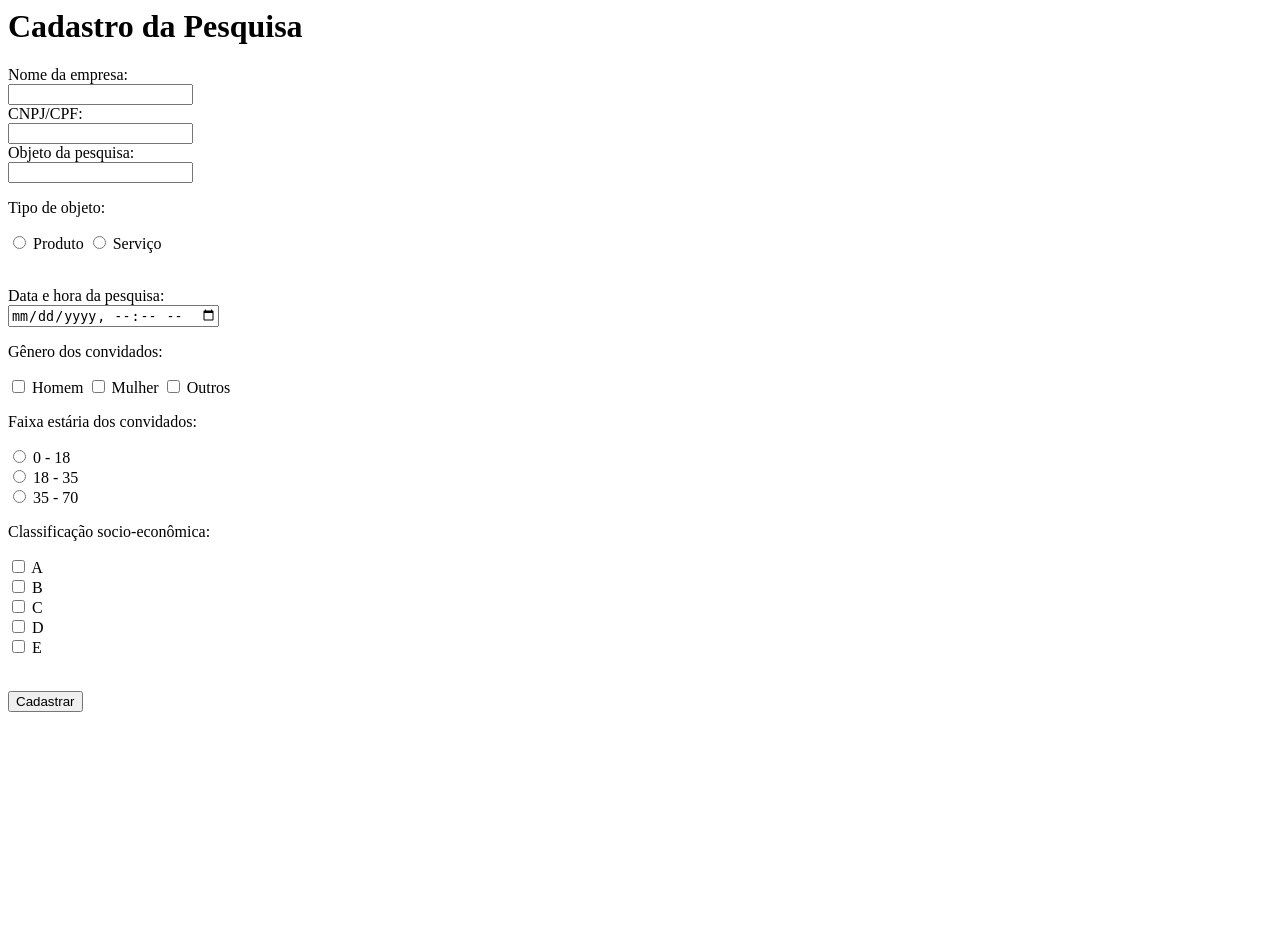
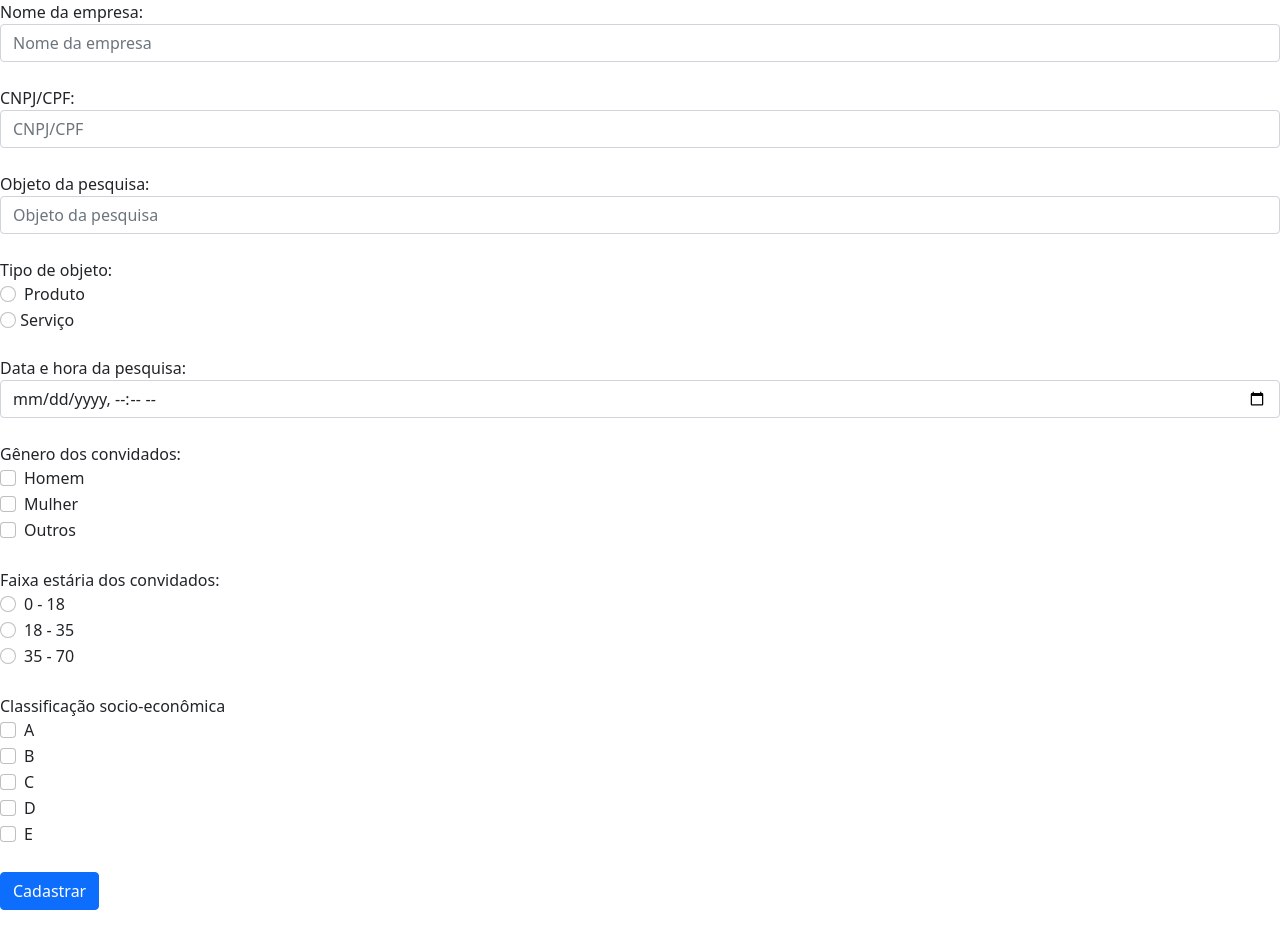
Before and after one commit to marcellass/Impactados_IMPESQ, a Flask app: page / in a window 1280 px wide. Before the commit the page ends 712 px from the top, so only its background shows below. Run offline with Flask 2, Linux system fonts and the light colour scheme.

Commit message:
Update cadastro_pesquisa.html

```diff
--- a/templates/cadastro_pesquisa.html
+++ b/templates/cadastro_pesquisa.html
@@ -1,76 +1,129 @@
 <html>
-    <body>
-        <h1> Cadastro da Pesquisa</h1>
+    <head>
+        <!-- Required meta tags -->
+        <meta charset="utf-8">
+        <meta name="viewport" content="width=device-width, initial-scale=1">
+
+        <!-- Bootstrap CSS -->
+        <link href="https://cdn.jsdelivr.net/npm/bootstrap@5.0.2/dist/css/bootstrap.min.css" rel="stylesheet" integrity="sha384-EVSTQN3/azprG1Anm3QDgpJLIm9Nao0Yz1ztcQTwFspd3yD65VohhpuuCOmLASjC" crossorigin="anonymous">
+      </head>
+
     <form action="/cadastrar" method="POST" name="cadastrar">
+        <div class="form-group">
+          <label> Nome da empresa:</label>
+          <input type="text" class="form-control" name="nomeEmpresa" placeholder="Nome da empresa">
+        </div></br>
+
+        <div class="form-group">
+          <label> CNPJ/CPF:</label>
+          <input type="text" class="form-control" name="cnpj" placeholder="CNPJ/CPF">
+        </div></br>
+
+        <div class="form-group">
+            <label> Objeto da pesquisa:</label>
+            <input type="text" class="form-control" name="objetoPesquisa" placeholder="Objeto da pesquisa">
+          </div></br>
 
           <div>
-                <label>Nome da empresa:</label><br>
-                <input type="text"  name="nomeEmpresa"><br>
+            <label> Tipo de objeto:</label>
+          </div>
+
+          <div class="form-check">
+            <input class="form-check-input" type="radio" name="tipoObjeto" value="Produto">
+            <label class="form-check-label" for="flexRadioDefault1">
+            Produto </label>
           </div>
 
           <div>
-                <label>CNPJ/CPF:</label><br>
-                <input type="text" name="cnpj"><br>
+            <input class="form-check-input" type="radio" name="tipoObjeto" value="Produto">
+            <label class="form-check-label" for="flexRadioDefault1">
+            Serviço </label>
+          </div></br>
+
+          <div>
+            <label>Data e hora da pesquisa:</label>
+            <input type="datetime-local" name="horapesquisa" class="form-control">
+          </div></br>
+
+          <div>
+            <label>Gênero dos convidados:<label></label>
           </div>
 
-            <div>
-                <label>Objeto da pesquisa:</label><br>
-                <input type="text" name="objetoPesquisa"><br>
+          <div class="form-check">
+            <input class="form-check-input" type="checkbox" name="genero">
+            <label class="form-check-label" for="flexRadioDefault1">
+            Homem </label>
           </div>
 
-            <div>
-                <p>Tipo de objeto:<p>
-                    <input type="radio" name="tipoObjeto" value="Produto">
-                    <label for="age1">Produto</label>
-                    <input type="radio" name="tipoObjeto" value="Servico">
-                    <label for="age1">Serviço</label>
-                    <br><br>
+          <div class="form-check">
+            <input class="form-check-input" type="checkbox" name="genero">
+            <label class="form-check-label" for="flexRadioDefault2">
+            Mulher </label>
           </div>
 
+          <div class="form-check">
+            <input class="form-check-input" type="checkbox" name="genero">
+            <label class="form-check-label" for="flexRadioDefault2">
+            Outros </label>
+          </div></br>
+
           <div>
-                <label>Data e hora da pesquisa:</label><br>
-                <input type="datetime-local" name="horapesquisa">
-                <br>
+            <label>Faixa estária dos convidados:<label></label>
           </div>
 
-            <div>
-                <p>Gênero dos convidados:<p>
-                    <input type="checkbox" name="genero" value="Homem">
-                    <label for="gen1"> Homem</label>
-                    <input type="checkbox" name="genero" value="Mulher">
-                    <label for="gen2"> Mulher</label>
-                    <input type="checkbox" name="genero" value="Outros">
-                    <label for="gen3"> Outros</label><br>
+          <div class="form-check">
+            <input class="form-check-input" type="radio" name="faixaEtaria" value="0 - 18">
+            <label class="form-check-label" for="flexRadioDefault1">
+            0 - 18 </label>
           </div>
 
-            <div>
-                <p>Faixa estária dos convidados:<p>
-                    <input type="radio" name="faixaEtaria" value="0 - 18">
-                    <label for="age1">0 - 18</label><br>
-                    <input type="radio" name="faixaEtaria" value="18 - 35">
-                    <label for="age2">18 - 35</label><br>
-                    <input type="radio" name="faixaEtaria" value="35 - 70">
-                    <label for="age3">35 - 70</label><br>
+          <div class="form-check">
+            <input class="form-check-input" type="radio" name="faixaEtaria" value="18 - 35">
+            <label class="form-check-label" for="flexRadioDefault2">
+            18 - 35 </label>
           </div>
 
+          <div class="form-check">
+            <input class="form-check-input" type="radio" name="faixaEtaria" value="35 - 70">
+            <label class="form-check-label" for="flexRadioDefault2">
+            35 - 70 </label>
+          </div></br>
+
           <div>
-            <p>Classificação socio-econômica:<p>
-                <input type="checkbox" name="classeEconomica" value="A">
-                <label for="a">A</label><br>
-                <input type="checkbox" name="classeEconomica" value="B">
-                <label for="b">B</label><br>
-                <input type="checkbox" name="classeEconomica" value="C">
-                <label for="c">C</label><br>
-                <input type="checkbox" id="d" name="classeEconomica" value="D">
-                <label for="d">D</label><br>
-                <input type="checkbox" name="classeEconomica" value="E">
-                <label for="e">E</label><br><br>
+            <label>Classificação socio-econômica</label>
           </div>
 
-           <div>
-                <button type="submit">Cadastrar</button>
+          <div class="form-check">
+            <input class="form-check-input" type="checkbox" name="classeEconomica" value="A">
+            <label class="form-check-label" for="flexRadioDefault2">
+            A</label>
           </div>
 
-        </form>
-    </body>
+          <div class="form-check">
+            <input class="form-check-input" type="checkbox" name="classeEconomica" value="B">
+            <label class="form-check-label" for="flexRadioDefault2">
+            B</label>
+          </div>
+
+          <div class="form-check">
+            <input class="form-check-input" type="checkbox" name="classeEconomica" value="C">
+            <label class="form-check-label" for="flexRadioDefault2">
+            C</label>
+          </div>
+
+          <div class="form-check">
+            <input class="form-check-input" type="checkbox" name="classeEconomica" value="D">
+            <label class="form-check-label" for="flexRadioDefault2">
+            D</label>
+          </div>
+
+          <div class="form-check">
+            <input class="form-check-input" type="checkbox" name="classeEconomica" value="E">
+            <label class="form-check-label" for="flexRadioDefault2">
+            E</label>
+          </div></br>
+
+
+
+          <button type="submit" class="btn btn-primary">Cadastrar</button>
 </html>
```
Lines whose indentation alone changed are shown as unchanged.
